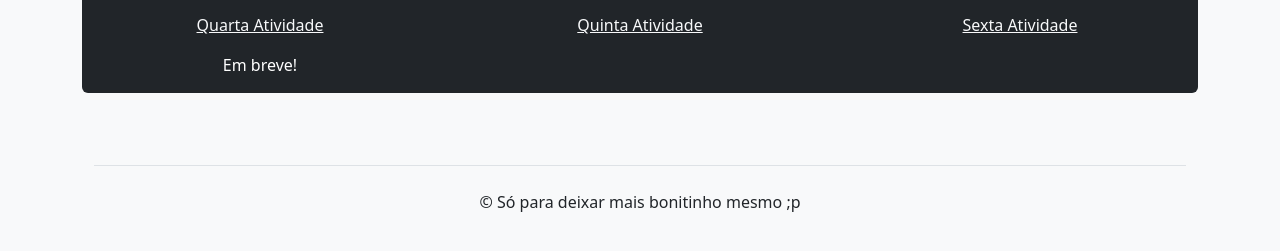
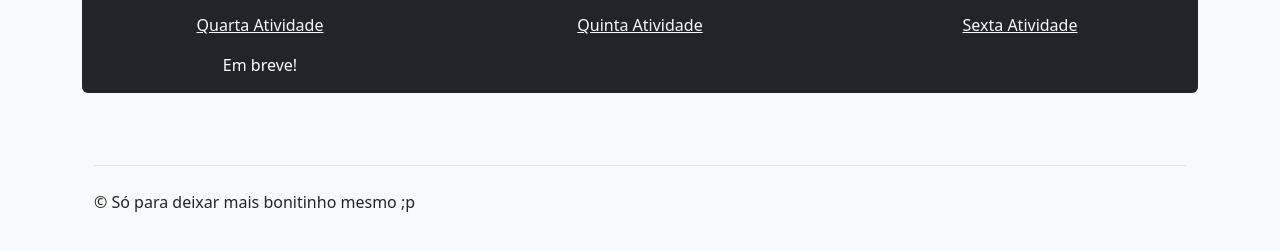
Before and after one commit to guihocosta/prog-web_I, a plain HTML site: page index.html in a window 1280 px wide. Shown: the part 331-582 px from the top of the page. Drawn offline with nearby package versions, Linux system fonts and the light colour scheme.

Commit message:
Update index.html

```diff
--- a/index.html
+++ b/index.html
@@ -56,7 +56,7 @@
             </div>
         <div class="container">
             <footer class="py-5">
-                <div class="d-flex justify-content-sm-between justify-content-lg-center py-4 my-4 border-top">
+                <div class="d-flex justify-content-lg-between justify-content-center py-4 my-4 border-top">
                     <p>&copy; Só para deixar mais bonitinho mesmo ;p </p>
                 </div>
             </footer>
```
